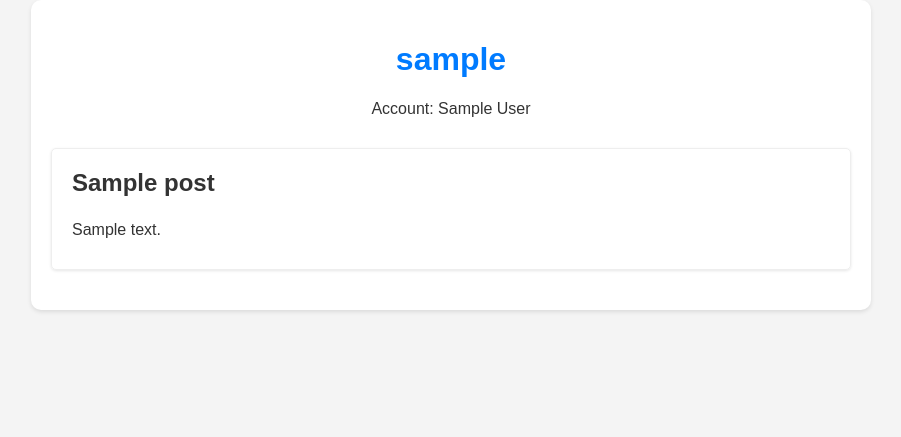
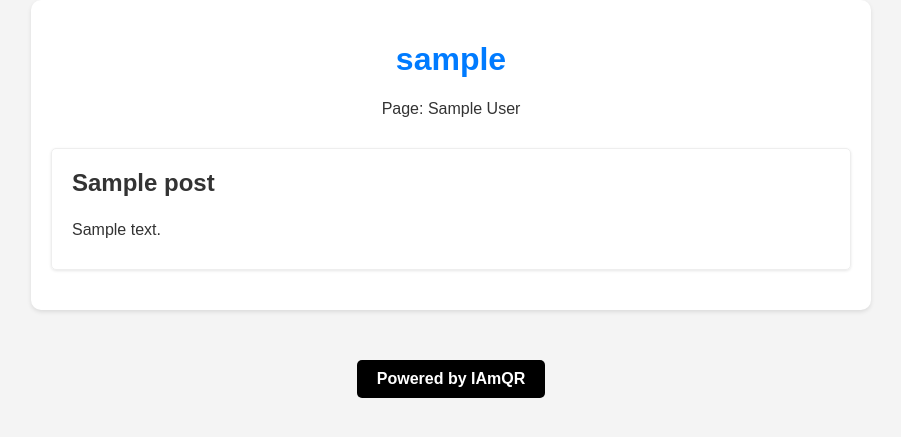
Before and after one commit to MyroslavG/AboutMe, a Flask app: page /page/1 in a window 1280 px wide. Shown: the top 437 px of the page, without its empty margins (189-1090 px from the left). Run offline with Flask 3, Linux system fonts and the light colour scheme; tables that the repository leaves empty hold one stand-in row (values such as "Sample post"); some libraries are stand-ins or nearby versions.

Commit message:
from jira changes

```diff
--- a/flaskblog/templates/user_page.html
+++ b/flaskblog/templates/user_page.html
@@ -48,7 +48,7 @@
         }
         .download-btn {
             display: inline-block;
-            margin-top: 20px;
+            margin-bottom: 10px;
             padding: 10px 20px;
             background-color: #000000;
             color: #ffffff;
@@ -63,7 +63,7 @@
         <div class="user-info">
             <h1>{{ user.username }}</h1>
             <!-- <p>Email: {{ user.email }}</p> -->
-            <p>Account: {{ account.name }}</p>
+            <p>Page: {{ account.name }}</p>
         </div>
 
         <!-- <div class="pdf-container">
@@ -86,10 +86,13 @@
                 </li>
             {% endfor %}
             </ul>
-        {% else %}
+        <!-- {% else %}
             <p>This user has no posts.</p>
-        {% endif %}
+        {% endif %} -->
     </div>
+    <footer style="margin-top: 20px; padding: 20px; background-color: #f4f4f4; text-align: center;">
+        <p><a href="https://amuservc.com/iamqr" class="download-btn">Powered by IAmQR</a></p>
+    </footer>
     <script>
         document.addEventListener('DOMContentLoaded', (event) => {
             document.querySelectorAll('.post-content').forEach(function(node) {
--- a/flaskblog/users/routes.py
+++ b/flaskblog/users/routes.py
@@ -34,7 +34,7 @@ def register():
     user = User(username=username, email=email, password=password)
     access_token = create_access_token(identity=email)
     db.session.add(user)
-    account = Account(name='Personal account', user_id=user.id)
+    account = Account(name='Personal page', user_id=user.id)
     db.session.add(account)
     db.session.commit()
     # login_user(user, remember=True)
@@ -84,7 +84,8 @@ def generate_content(account_id):
     data = request.json
     prompt = data.get('prompt')
 
-    chatgpt_prompt = f'Create text snippet for a resume based on this info "{prompt}" without your comments, just pure text for the user'
+    chatgpt_prompt = prompt
+    # chatgpt_prompt = f'Create text snippet for a resume based on this info "{prompt}" without your comments, just pure text for the user'
     response = client.chat.completions.create(
         model="gpt-3.5-turbo",  # Adjust the model as needed
         messages=[
```
